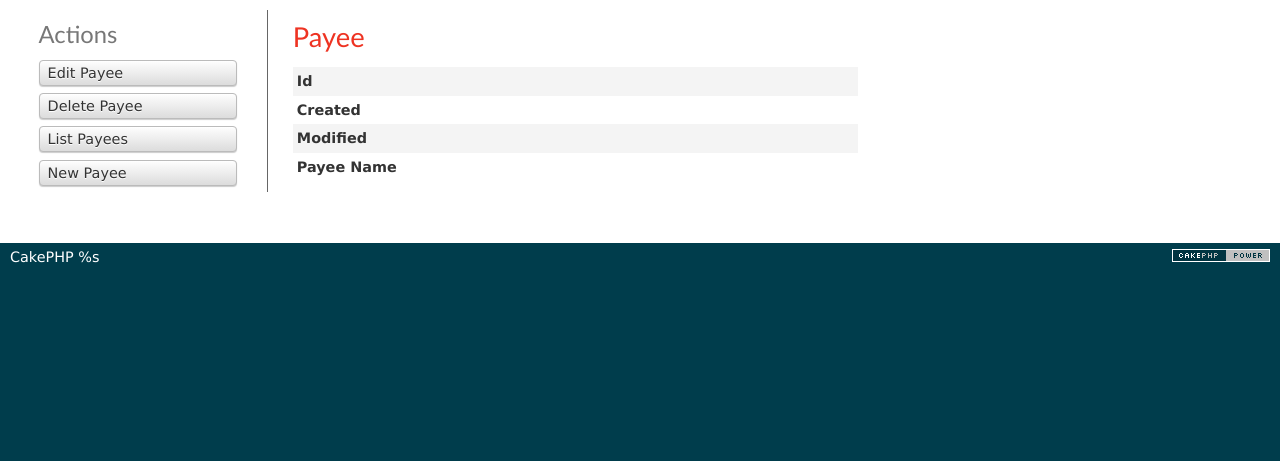
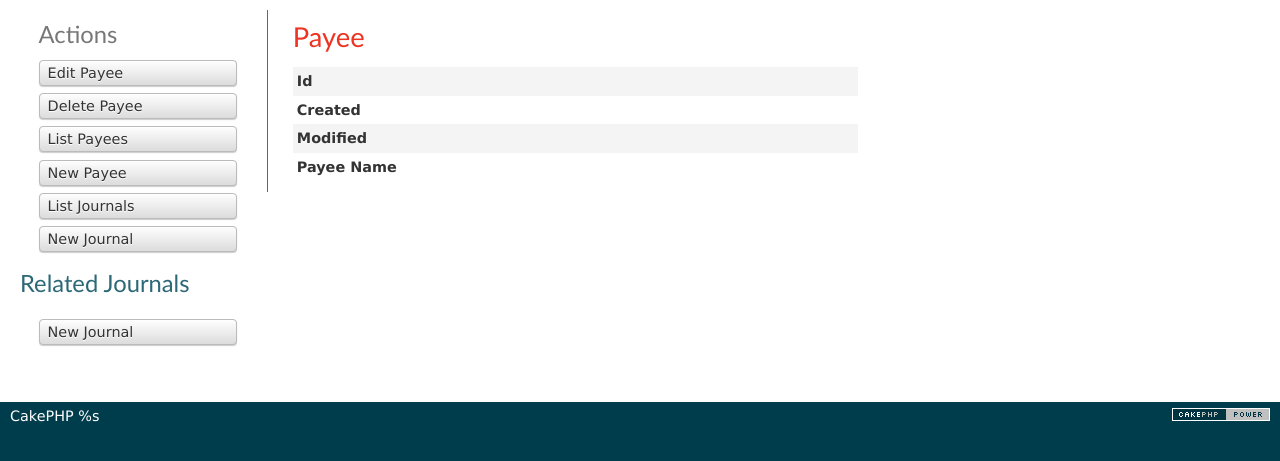
Before and after one commit to ichiYuuki/cash_book, a CakePHP app: the page made by app/View/Payees/view.ctp in a window 1280 px wide. Shown: the part 47-508 px from the top of the page. Run offline with PHP 8.4 and a stand-in for CakePHP, Linux system fonts and the light colour scheme; the template is opened without the code that fills it, so the values that code supplies are empty; some libraries are stand-ins or nearby versions.

Commit message:
app takano

```diff
--- a/app/View/Payees/add.ctp
+++ b/app/View/Payees/add.ctp
@@ -13,5 +13,7 @@
 	<ul>
 
 		<li><?php echo $this->Html->link(__('List Payees'), array('action' => 'index')); ?></li>
+		<li><?php echo $this->Html->link(__('List Journals'), array('controller' => 'journals', 'action' => 'index')); ?> </li>
+		<li><?php echo $this->Html->link(__('New Journal'), array('controller' => 'journals', 'action' => 'add')); ?> </li>
 	</ul>
 </div>
--- a/app/View/Payees/edit.ctp
+++ b/app/View/Payees/edit.ctp
@@ -15,5 +15,7 @@
 
 		<li><?php echo $this->Form->postLink(__('Delete'), array('action' => 'delete', $this->Form->value('Payee.id')), array(), __('Are you sure you want to delete # %s?', $this->Form->value('Payee.id'))); ?></li>
 		<li><?php echo $this->Html->link(__('List Payees'), array('action' => 'index')); ?></li>
+		<li><?php echo $this->Html->link(__('List Journals'), array('controller' => 'journals', 'action' => 'index')); ?> </li>
+		<li><?php echo $this->Html->link(__('New Journal'), array('controller' => 'journals', 'action' => 'add')); ?> </li>
 	</ul>
 </div>
--- a/app/View/Payees/index.ctp
+++ b/app/View/Payees/index.ctp
@@ -44,5 +44,7 @@
 	<h3><?php echo __('Actions'); ?></h3>
 	<ul>
 		<li><?php echo $this->Html->link(__('New Payee'), array('action' => 'add')); ?></li>
+		<li><?php echo $this->Html->link(__('List Journals'), array('controller' => 'journals', 'action' => 'index')); ?> </li>
+		<li><?php echo $this->Html->link(__('New Journal'), array('controller' => 'journals', 'action' => 'add')); ?> </li>
 	</ul>
 </div>
--- a/app/View/Payees/view.ctp
+++ b/app/View/Payees/view.ctp
@@ -30,5 +30,46 @@
 		<li><?php echo $this->Form->postLink(__('Delete Payee'), array('action' => 'delete', $payee['Payee']['id']), array(), __('Are you sure you want to delete # %s?', $payee['Payee']['id'])); ?> </li>
 		<li><?php echo $this->Html->link(__('List Payees'), array('action' => 'index')); ?> </li>
 		<li><?php echo $this->Html->link(__('New Payee'), array('action' => 'add')); ?> </li>
+		<li><?php echo $this->Html->link(__('List Journals'), array('controller' => 'journals', 'action' => 'index')); ?> </li>
+		<li><?php echo $this->Html->link(__('New Journal'), array('controller' => 'journals', 'action' => 'add')); ?> </li>
 	</ul>
 </div>
+<div class="related">
+	<h3><?php echo __('Related Journals'); ?></h3>
+	<?php if (!empty($payee['Journal'])): ?>
+	<table cellpadding = "0" cellspacing = "0">
+	<tr>
+		<th><?php echo __('Id'); ?></th>
+		<th><?php echo __('Created'); ?></th>
+		<th><?php echo __('Modified'); ?></th>
+		<th><?php echo __('Payee Id'); ?></th>
+		<th><?php echo __('Details Id'); ?></th>
+		<th><?php echo __('Amount'); ?></th>
+		<th><?php echo __('Payed Date'); ?></th>
+		<th class="actions"><?php echo __('Actions'); ?></th>
+	</tr>
+	<?php foreach ($payee['Journal'] as $journal): ?>
+		<tr>
+			<td><?php echo $journal['id']; ?></td>
+			<td><?php echo $journal['created']; ?></td>
+			<td><?php echo $journal['modified']; ?></td>
+			<td><?php echo $journal['payee_id']; ?></td>
+			<td><?php echo $journal['details_id']; ?></td>
+			<td><?php echo $journal['amount']; ?></td>
+			<td><?php echo $journal['payed_date']; ?></td>
+			<td class="actions">
+				<?php echo $this->Html->link(__('View'), array('controller' => 'journals', 'action' => 'view', $journal['id'])); ?>
+				<?php echo $this->Html->link(__('Edit'), array('controller' => 'journals', 'action' => 'edit', $journal['id'])); ?>
+				<?php echo $this->Form->postLink(__('Delete'), array('controller' => 'journals', 'action' => 'delete', $journal['id']), array(), __('Are you sure you want to delete # %s?', $journal['id'])); ?>
+			</td>
+		</tr>
+	<?php endforeach; ?>
+	</table>
+<?php endif; ?>
+
+	<div class="actions">
+		<ul>
+			<li><?php echo $this->Html->link(__('New Journal'), array('controller' => 'journals', 'action' => 'add')); ?> </li>
+		</ul>
+	</div>
+</div>
```
Also changed, not shown: app/Model/Payee.php (+25 -0 lines), app/Test/Case/Controller/PayeesControllerTest.php (+2 -1 lines), app/Test/Case/Model/PayeeTest.php (+2 -1 lines), app/Test/Fixture/PayeeFixture.php (+2 -2 lines), 9 other files.
